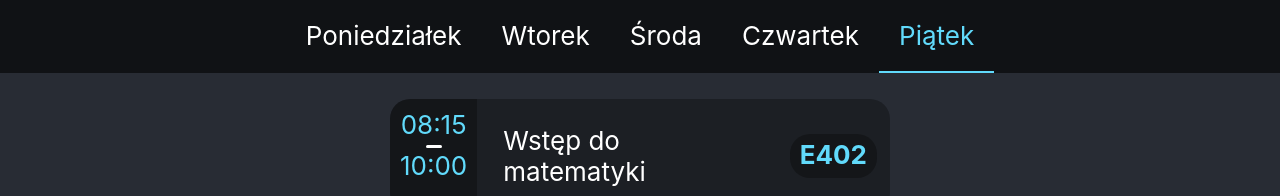
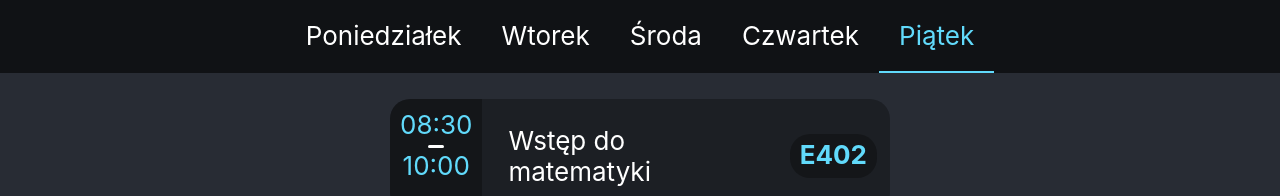
Before and after one commit to Muszchrom/PlanLekcji, a React (Create React App) app: page /piatek in a window 1280 px wide. Shown: the top 196 px of the page. Built offline with nearby package versions, Linux system fonts and the light colour scheme.

Commit message:
Update PlanLekcji.js

```diff
--- a/src/PlanLekcji.js
+++ b/src/PlanLekcji.js
@@ -205,7 +205,7 @@ const planLekcji = {
       typ: "ćwiczenia",
       wykladowca: "dr M. Kubalińska",
       sala: "E402",
-      start: "08:15",
+      start: "08:30",
       stop: "10:00"
     },
     {
```
